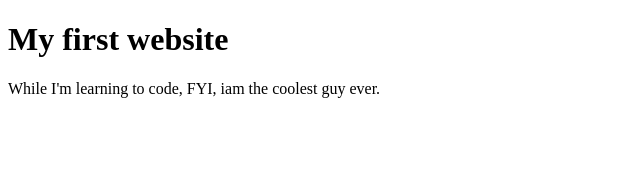
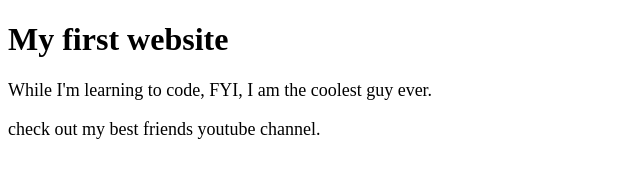
Before and after one commit to allansaur/allansaur.github.io, a plain HTML site: page index.html in a window 1280 px wide. Shown: the whole page, without its empty margins (0-640 px from the left). Drawn offline with Linux system fonts and the light colour scheme.

Commit message:
added css

```diff
--- a/index.html
+++ b/index.html
@@ -1,10 +1,21 @@
 <!DOCTYPE html>
 <html>
   <head>
+	  <style>
+		  p {
+			  color: black;
+			  font-size: 18px;
+			}
+		  p:hover {
+			  color: red;
+			  font-size: 25px;
+			}
+	  </style>
     <title>Allan's Website</title>
   </head>
   <body>
     <h1>My first website</h1>
-    <p>While I'm learning to code, FYI, iam the coolest guy ever.</p>
+    <p>While I'm learning to code, FYI, I am the coolest guy ever.</p>
+    <p> check out my best friends youtube channel.</p>
   </body>
 </html>
```
